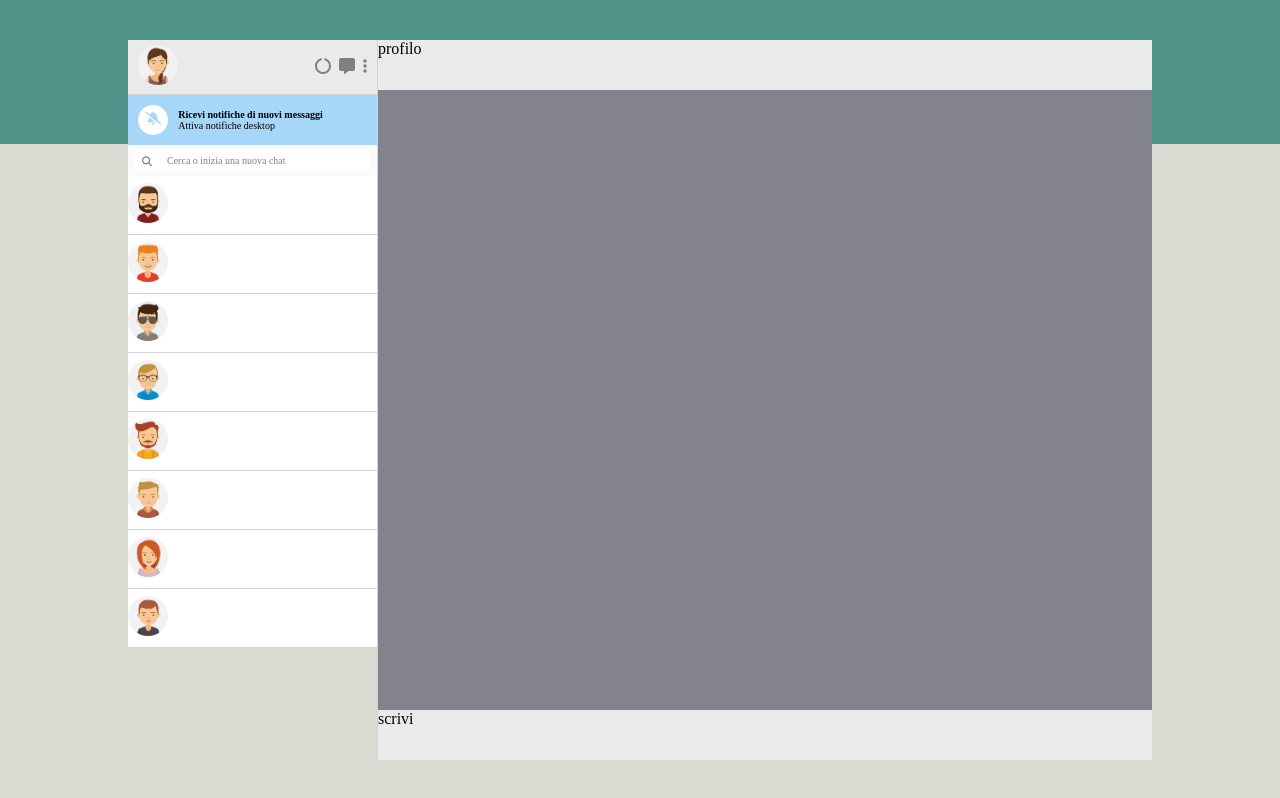
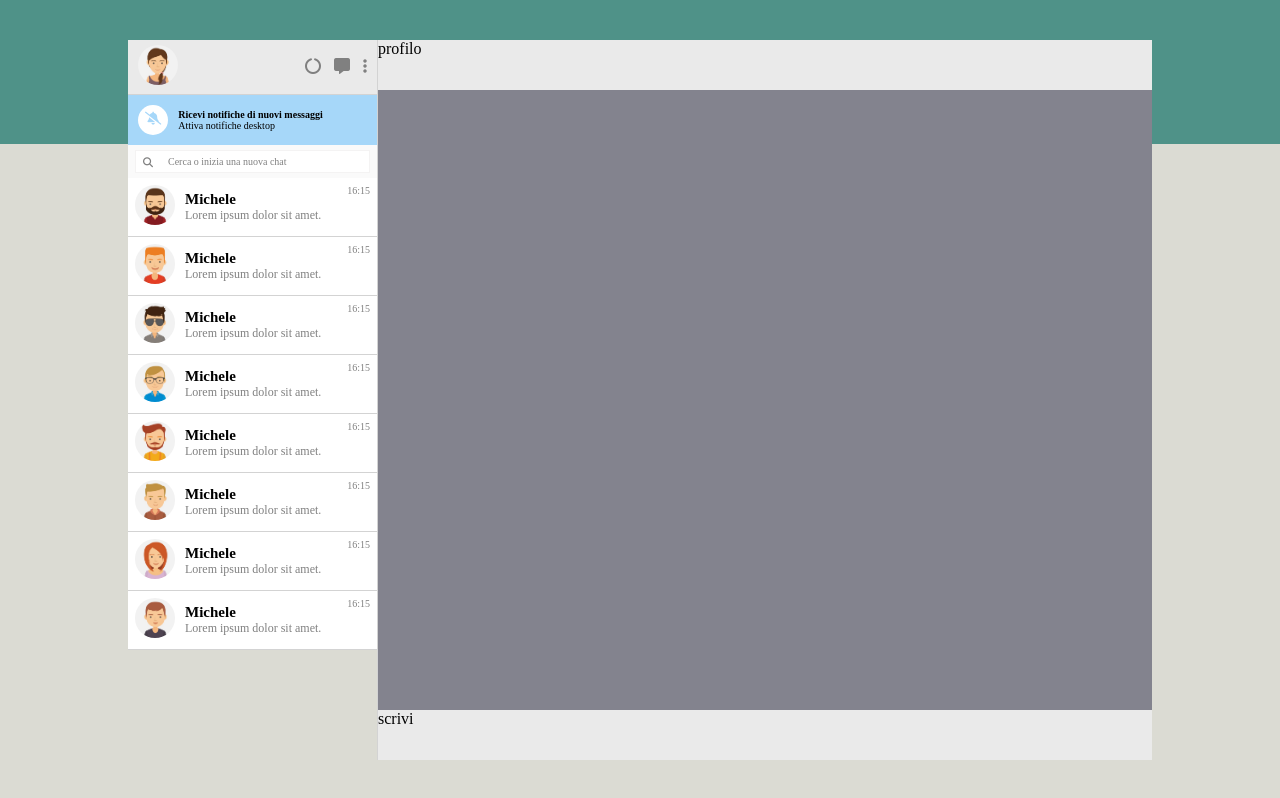
Before and after one commit to giannisaladino/html-css-boolzapp, a plain HTML site: page index.html in a window 1280 px wide. Drawn offline with Linux system fonts and the light colour scheme.

Commit message:
ADD: chat-list

```diff
--- a/css/app.css
+++ b/css/app.css
@@ -78,6 +78,10 @@ body {
     display: none;
 }
 
+.card .time {
+    display: none;
+}
+
 /* notifications */
 
 .notifications {
@@ -89,7 +93,6 @@ body {
 /* searchbar */
 
 .search-section {
-
     display: none;
 }
 
@@ -196,18 +199,51 @@ body {
         gap: 15px;
         font-size: 10px;
         color: gray;
+        border: 1px solid rgba(222, 220, 220, 0.338);
     }
 
-    .card {
+    .myprofile .card {
         display: flex;
         width: 100%;
         justify-content: space-between;
     }
 
-    .card .card-body {
+    .myprofile .card .card-body {
         display: flex;
         align-items: center;
-        gap: 8px;
+        gap: 13px;
         color: gray;
     }
+
+    .chat-list li .card {
+        width: 100%;
+        padding: 0 7px;
+        display: flex;
+        align-items: center;
+        gap: 10px;
+    }
+
+    .chat-list .card .card-body {
+        display: flex;
+        flex-direction: column;
+    }
+
+    .chat-list .card .card-body .name {
+        font-size: 15px;
+    }
+
+    .chat-list .message {
+        font-size: 12px;
+        color: gray;
+    }
+
+    .chat-list .time {
+        font-size: 10px;
+        color: gray;
+        display: flex;
+        align-self: baseline;
+        flex-grow: 1;
+        justify-content: flex-end;
+    }
+
 }
--- a/index.html
+++ b/index.html
@@ -48,7 +48,14 @@
                         <div class="card-img">
                             <img src="./img/avatar_8.jpg" alt="">
                         </div>
-                        <div class="card-body"></div>
+                        <div class="card-body">
+                            <p class="name"><strong>Michele</strong></p>
+                            <p class="message">Lorem ipsum dolor sit amet.</p>
+                        </div>
+
+                        <div class="time">
+                            <p>16:15</p>
+                        </div>
                     </div>
 
                 </li>
@@ -57,7 +64,14 @@
                         <div class="card-img">
                             <img src="./img/avatar_1.jpg" alt="">
                         </div>
-                        <div class="card-body"></div>
+                        <div class="card-body">
+                            <p class="name"><strong>Michele</strong></p>
+                            <p class="message">Lorem ipsum dolor sit amet.</p>
+                        </div>
+
+                        <div class="time">
+                            <p>16:15</p>
+                        </div>
                     </div>
 
                 </li>
@@ -66,7 +80,14 @@
                         <div class="card-img">
                             <img src="./img/avatar_2.jpg" alt="">
                         </div>
-                        <div class="card-body"></div>
+                        <div class="card-body">
+                            <p class="name"><strong>Michele</strong></p>
+                            <p class="message">Lorem ipsum dolor sit amet.</p>
+                        </div>
+
+                        <div class="time">
+                            <p>16:15</p>
+                        </div>
                     </div>
 
                 </li>
@@ -75,7 +96,14 @@
                         <div class="card-img">
                             <img src="./img/avatar_3.jpg" alt="">
                         </div>
-                        <div class="card-body"></div>
+                        <div class="card-body">
+                            <p class="name"><strong>Michele</strong></p>
+                            <p class="message">Lorem ipsum dolor sit amet.</p>
+                        </div>
+
+                        <div class="time">
+                            <p>16:15</p>
+                        </div>
                     </div>
 
                 </li>
@@ -84,7 +112,14 @@
                         <div class="card-img">
                             <img src="./img/avatar_4.jpg" alt="">
                         </div>
-                        <div class="card-body"></div>
+                        <div class="card-body">
+                            <p class="name"><strong>Michele</strong></p>
+                            <p class="message">Lorem ipsum dolor sit amet.</p>
+                        </div>
+
+                        <div class="time">
+                            <p>16:15</p>
+                        </div>
                     </div>
                 </li>
                 <li>
@@ -92,7 +127,14 @@
                         <div class="card-img">
                             <img src="./img/avatar_5.jpg" alt="">
                         </div>
-                        <div class="card-body"></div>
+                        <div class="card-body">
+                            <p class="name"><strong>Michele</strong></p>
+                            <p class="message">Lorem ipsum dolor sit amet.</p>
+                        </div>
+
+                        <div class="time">
+                            <p>16:15</p>
+                        </div>
                     </div>
                 </li>
                 <li>
@@ -100,7 +142,14 @@
                         <div class="card-img">
                             <img src="./img/avatar_6.jpg" alt="">
                         </div>
-                        <div class="card-body"></div>
+                        <div class="card-body">
+                            <p class="name"><strong>Michele</strong></p>
+                            <p class="message">Lorem ipsum dolor sit amet.</p>
+                        </div>
+
+                        <div class="time">
+                            <p>16:15</p>
+                        </div>
                     </div>
                 </li>
                 <li>
@@ -108,7 +157,14 @@
                         <div class="card-img">
                             <img src="./img/avatar_7.jpg" alt="">
                         </div>
-                        <div class="card-body"></div>
+                        <div class="card-body">
+                            <p class="name"><strong>Michele</strong></p>
+                            <p class="message">Lorem ipsum dolor sit amet.</p>
+                        </div>
+
+                        <div class="time">
+                            <p>16:15</p>
+                        </div>
                     </div>
                 </li>
 
```
